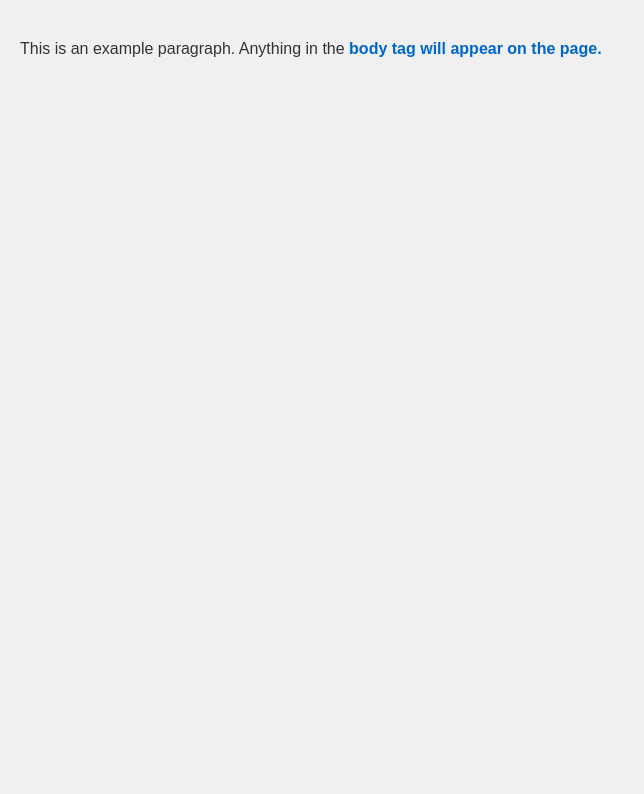
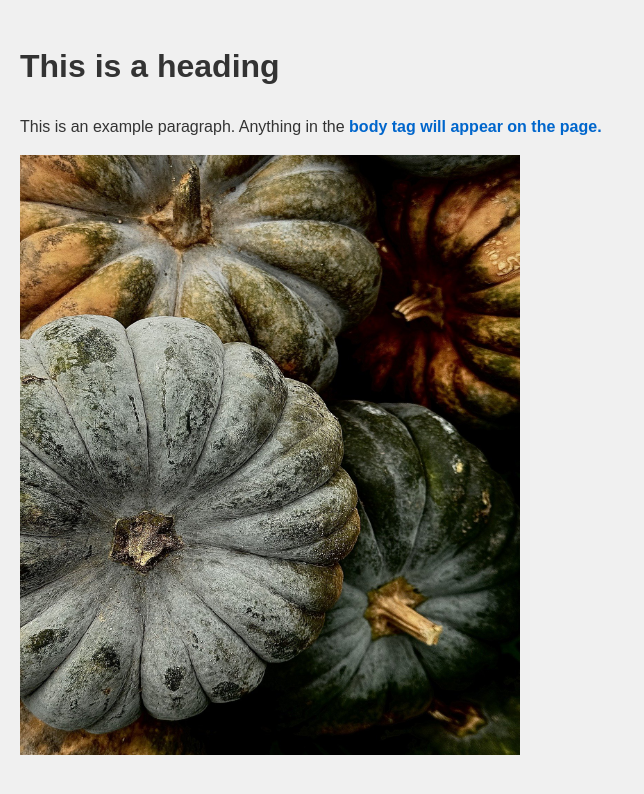
Before and after one commit to isabricio/Exercise_Unit5_website, a plain HTML site: page index.html in a window 1280 px wide. Shown: the whole page, without its empty margins (0-644 px from the left). Drawn offline with Linux system fonts and the light colour scheme.

Commit message:
Added first image

```diff
--- a/index.html
+++ b/index.html
@@ -5,8 +5,11 @@
 <link rel="stylesheet" type="text/css" href="styles.css">
 </head>
 <body>
+<h1>This is a heading</h1>
 <p>This is an example paragraph. Anything in the <strong>body</
 strong> tag will appear on the page.</p>
+<img src="pumpkins.jpg" alt="pumpkins" width="500" height="600">
+
 </body>
 <footer>
 </footer>
```
Also changed, not shown: pumpkins.jpg (added).
